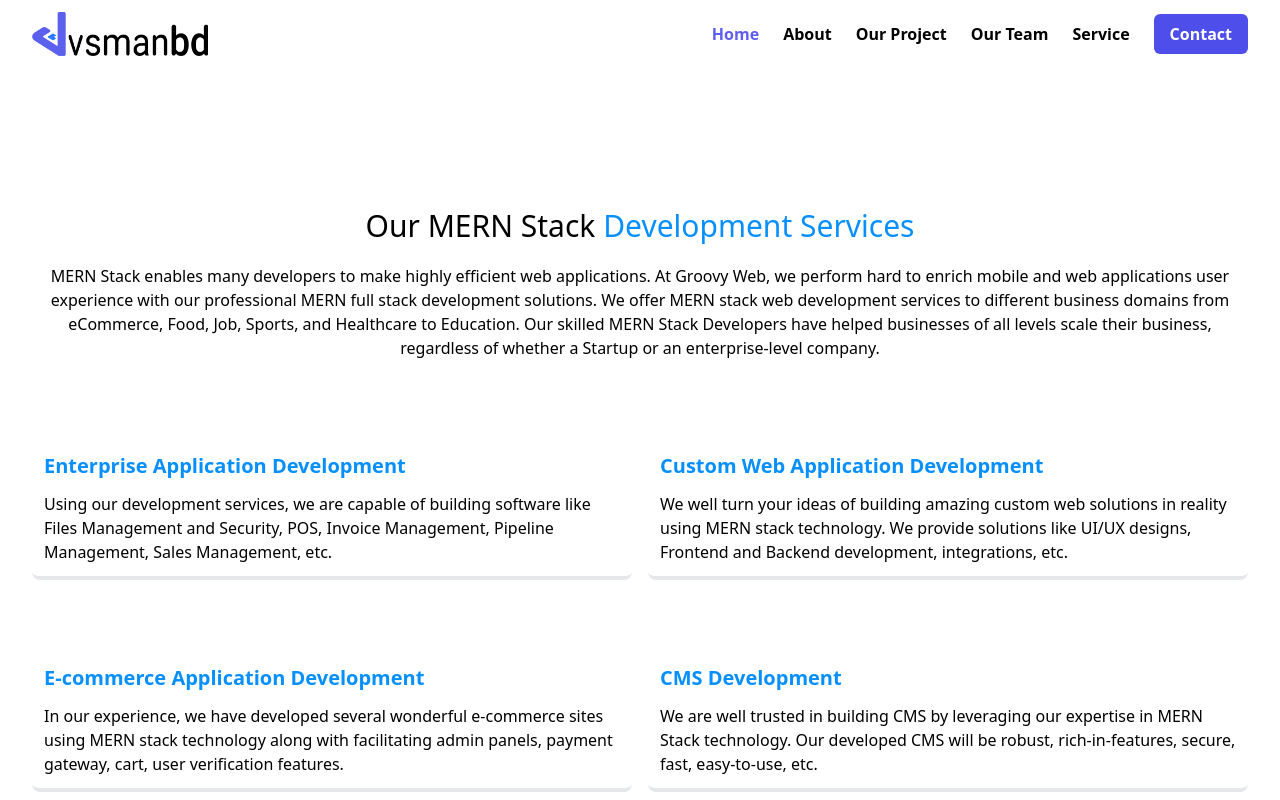
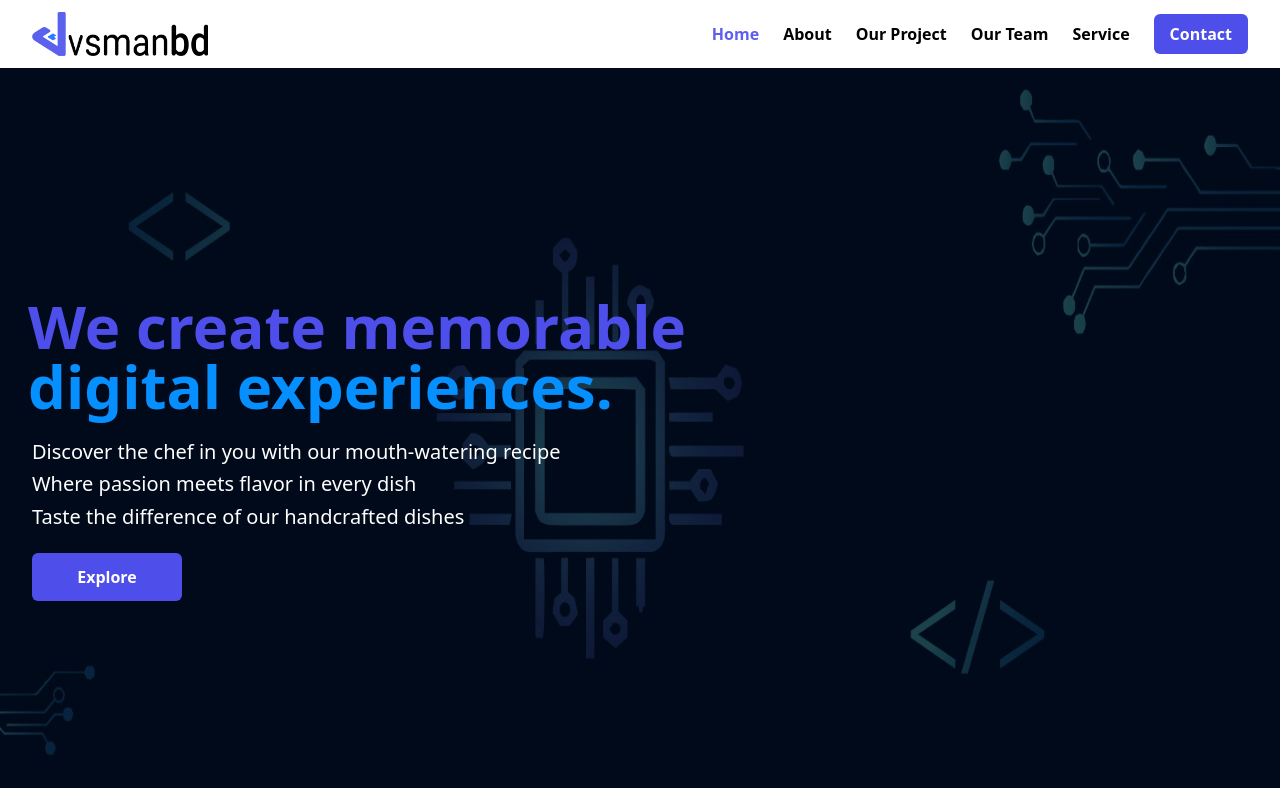
Before and after one commit to sranik28/DevsManbd, a Next.js app: page / in a window 1280 px wide. Shown: the top 800 px of the page. Built offline with nearby package versions, Linux system fonts and the light colour scheme.

Commit message:
banner added

```diff
--- a/src/app/page.jsx
+++ b/src/app/page.jsx
@@ -10,7 +10,7 @@ const HomePage = () => {
     return (
         <>
 
-            {/* <Banner /> */}
+            <Banner />
             <DevServices />
             <OurTechnology />
             <FAQ />
```
